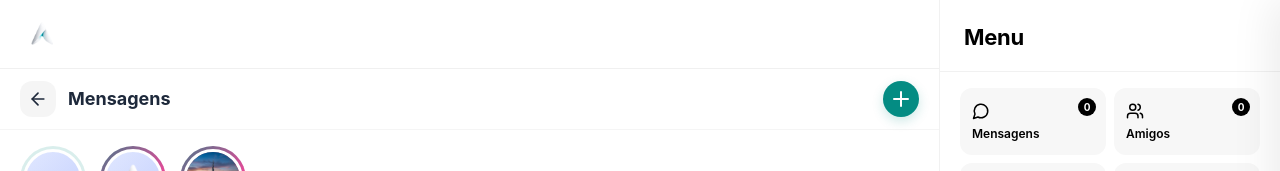
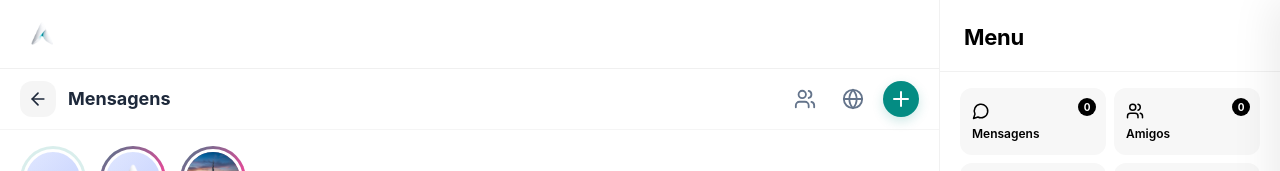
Before and after one commit to mariabernardop63-cell/GOTOUR-GLOBAL-APP, a React (Vite) app: page /messages in a window 1280 px wide. Shown: the top 171 px of the page. Built offline with nearby package versions, Linux system fonts and the light colour scheme; no server answers; a web font is replaced by a local one.

Commit message:
feat(ui): Add Groups and Communities icons to Messages Header

```diff
--- a/src/pages/Messages/MessagesScreen.css
+++ b/src/pages/Messages/MessagesScreen.css
@@ -105,6 +105,31 @@
     color: #1e293b;
 }
 
+.sub-header-right {
+    display: flex;
+    align-items: center;
+    gap: 12px;
+}
+
+.messages-header-icon {
+    width: 36px;
+    height: 36px;
+    border-radius: 12px;
+    background: transparent;
+    border: none;
+    display: flex;
+    align-items: center;
+    justify-content: center;
+    cursor: pointer;
+    color: #64748b;
+    transition: all 0.2s;
+}
+
+.messages-header-icon:hover {
+    background: rgba(0, 0, 0, 0.05);
+    color: #048c83;
+}
+
 /* New compact Plus Button */
 .messages-plus-btn {
     width: 36px;
@@ -131,7 +156,8 @@
 /* ===== NEW MESSAGE DROPDOWN ===== */
 .messages-new-dropdown {
     position: absolute;
-    top: 130px; /* Adjust based on header height */
+    top: 130px;
+    /* Adjust based on header height */
     right: 20px;
     width: 200px;
     padding: 8px 0;
--- a/src/pages/Messages/MessagesScreen.jsx
+++ b/src/pages/Messages/MessagesScreen.jsx
@@ -78,6 +78,12 @@ const MessagesScreen = () => {
                     </div>
 
                     <div className="sub-header-right">
+                        <button className="messages-header-icon" aria-label="Grupos">
+                            <Users size={22} />
+                        </button>
+                        <button className="messages-header-icon" aria-label="Comunidades">
+                            <Globe size={22} />
+                        </button>
                         <button className="messages-plus-btn" onClick={() => setShowNewMenu(!showNewMenu)} aria-label="Nova ação">
                             <Plus size={24} />
                         </button>
```
